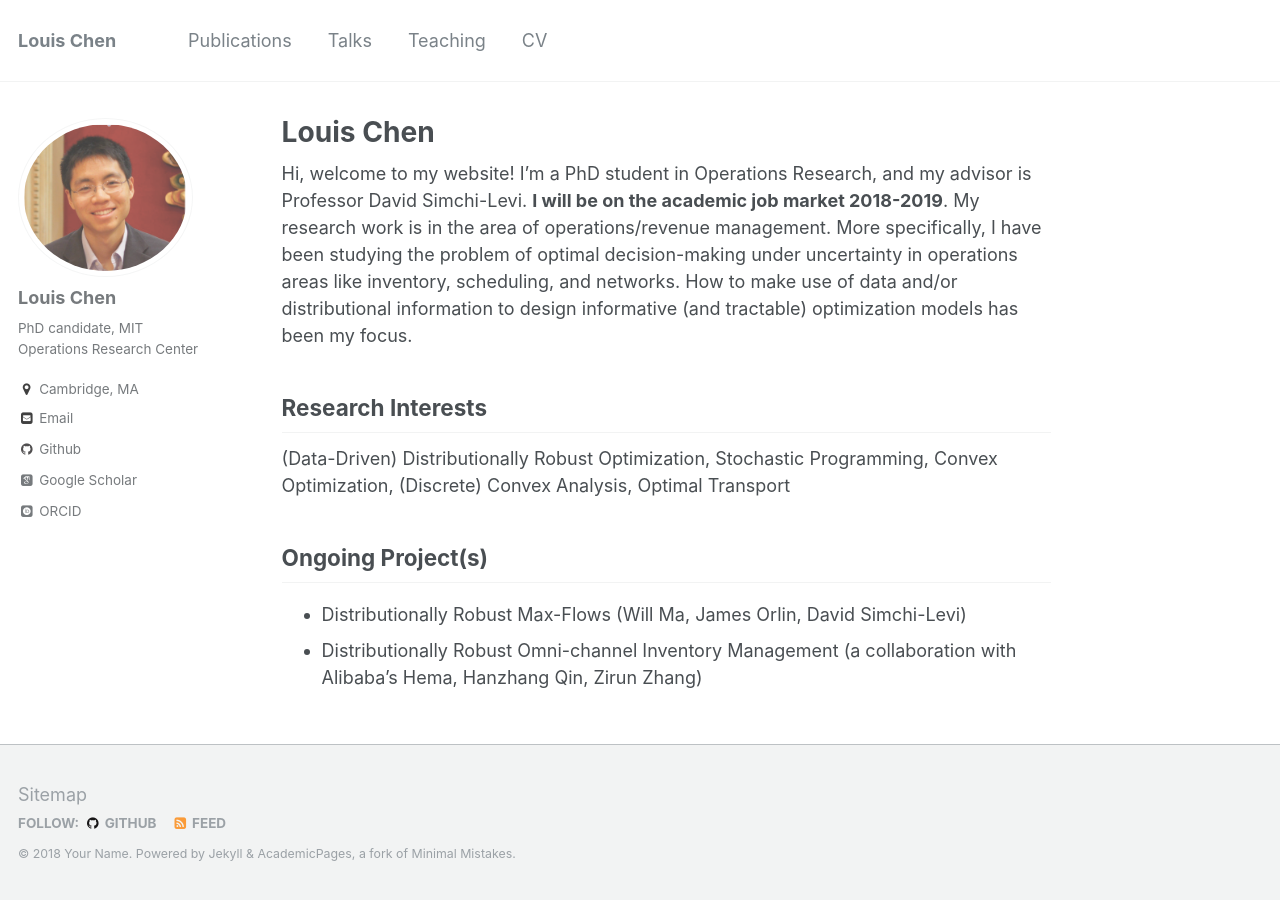
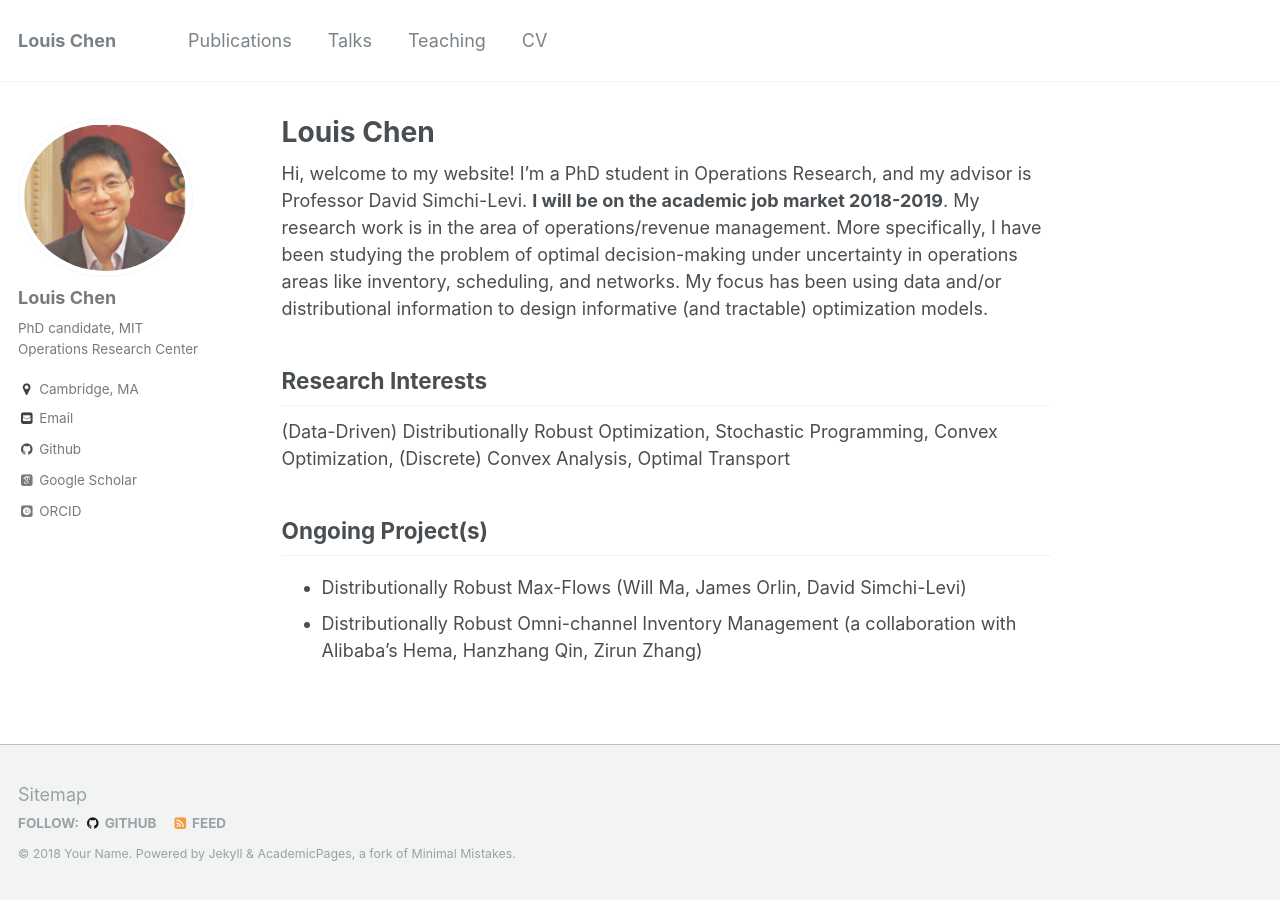
Before and after one commit to LouisLChen/LouisLChen.github.io, a Jekyll site: the page built from _pages/about.md, in a window 1280 px wide. Built offline with Jekyll 4.4.1, drawn with Linux system fonts in a browser that asks for light colours; some web fonts are replaced.

Commit message:
Update about.md

```diff
--- a/_pages/about.md
+++ b/_pages/about.md
@@ -8,7 +8,7 @@ redirect_from:
   - /about.html
 ---
 
-Hi, welcome to my website! I'm a PhD student in Operations Research, and my advisor is Professor David Simchi-Levi. **I will be on the academic job market 2018-2019**. My research work is in the area of operations/revenue management. More specifically, I have been studying the problem of optimal decision-making under uncertainty in operations areas like inventory, scheduling, and networks. How to make use of data and/or distributional information to design informative (and tractable) optimization models has been my focus.
+Hi, welcome to my website! I'm a PhD student in Operations Research, and my advisor is Professor David Simchi-Levi. **I will be on the academic job market 2018-2019**. My research work is in the area of operations/revenue management. More specifically, I have been studying the problem of optimal decision-making under uncertainty in operations areas like inventory, scheduling, and networks. My focus has been using data and/or distributional information to design informative (and tractable) optimization models.
 
 
 Research Interests
```
